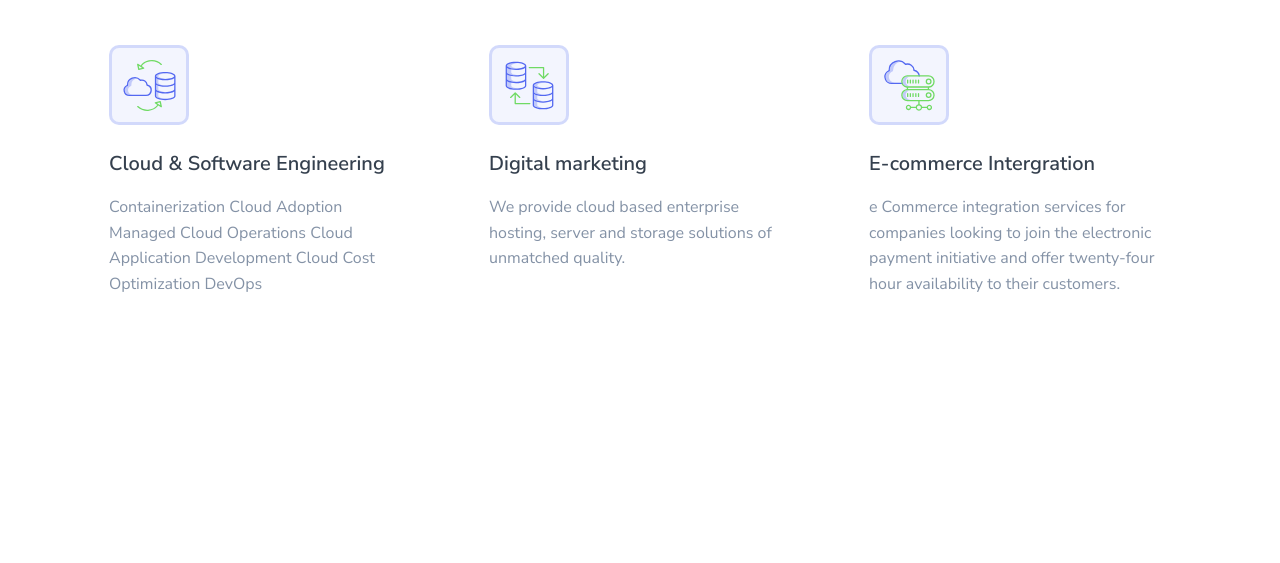
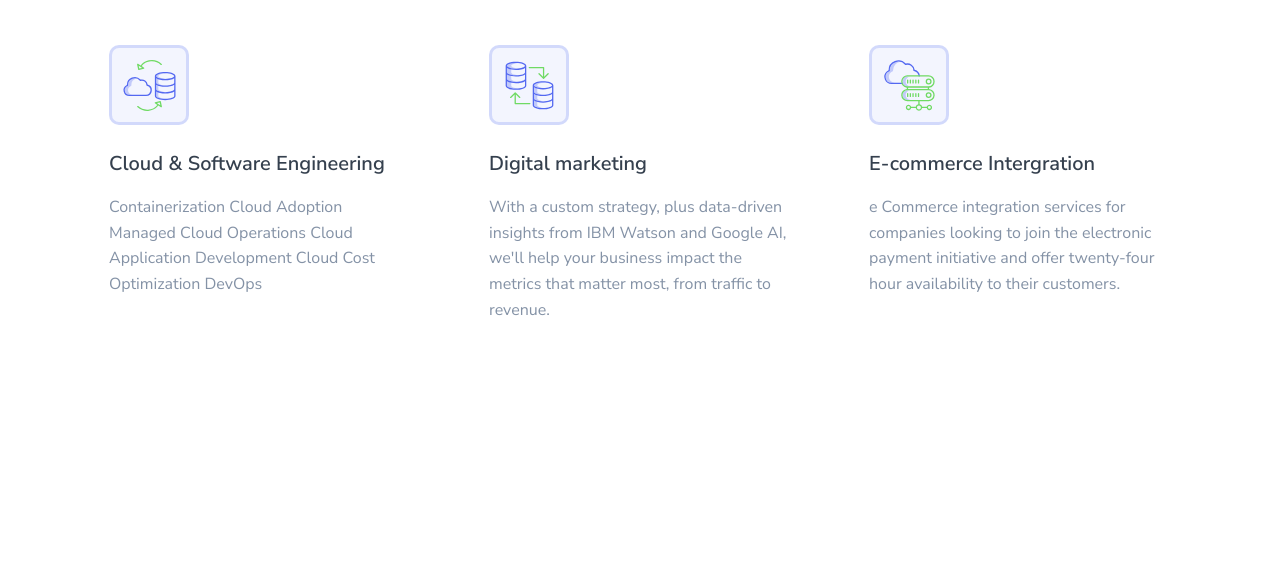
Before and after one commit to Kadztech/crispy-parakeet, a PHP site: page / in a window 1280 px wide. Shown: the part 1374-1937 px from the top of the page. Run offline with PHP 8.4, Linux system fonts and the light colour scheme.

Commit message:
updated description on digital marketing

```diff
--- a/index.php
+++ b/index.php
@@ -236,7 +236,9 @@
                             </div>
                             <div class="card-body p-0 content">
                                 <h5 class="mb-3"><a href="hosting-reseller.html" class="title text-dark">Digital marketing</a></h5>
-                                <p class="text-muted mb-3">We provide cloud based enterprise hosting, server and storage solutions of unmatched quality.</p>
+                                <p class="text-muted mb-3">
+                                With a custom strategy, plus data-driven insights from IBM Watson and Google AI, we'll help your business impact the metrics that matter most, from traffic to revenue.
+                                </p>
                                 <!-- <a href="hosting-reseller.html" class="text-primary">Read More <i data-feather="chevron-right" class="fea icon-sm"></i></a> -->
                             </div>
                         </div>
```
